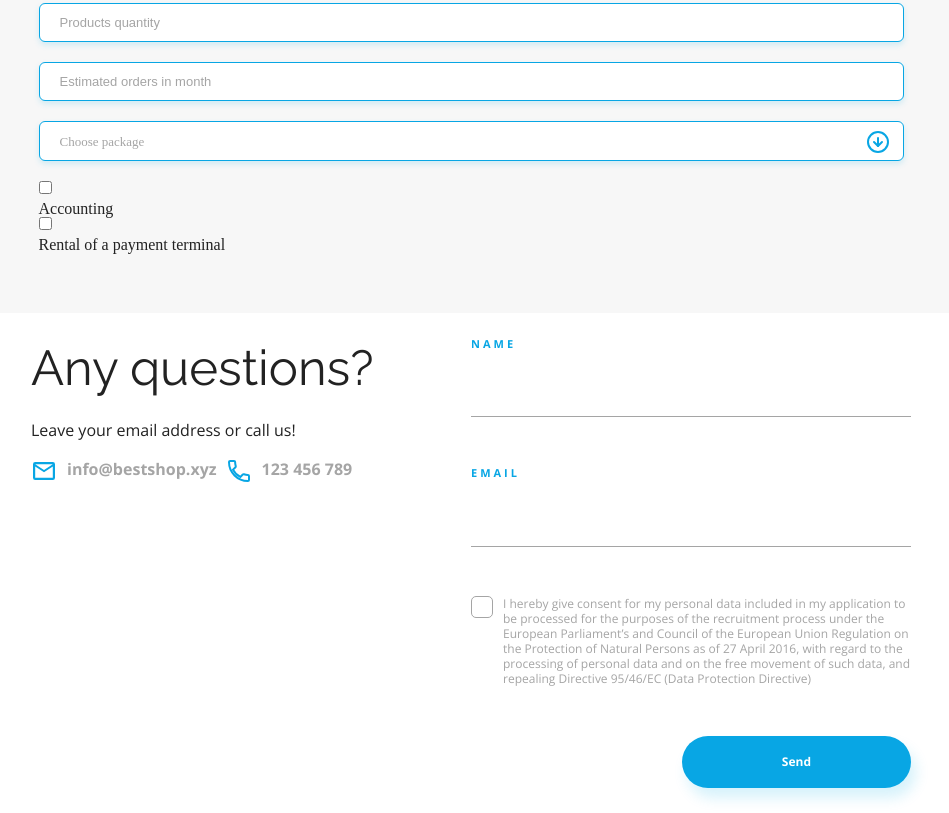
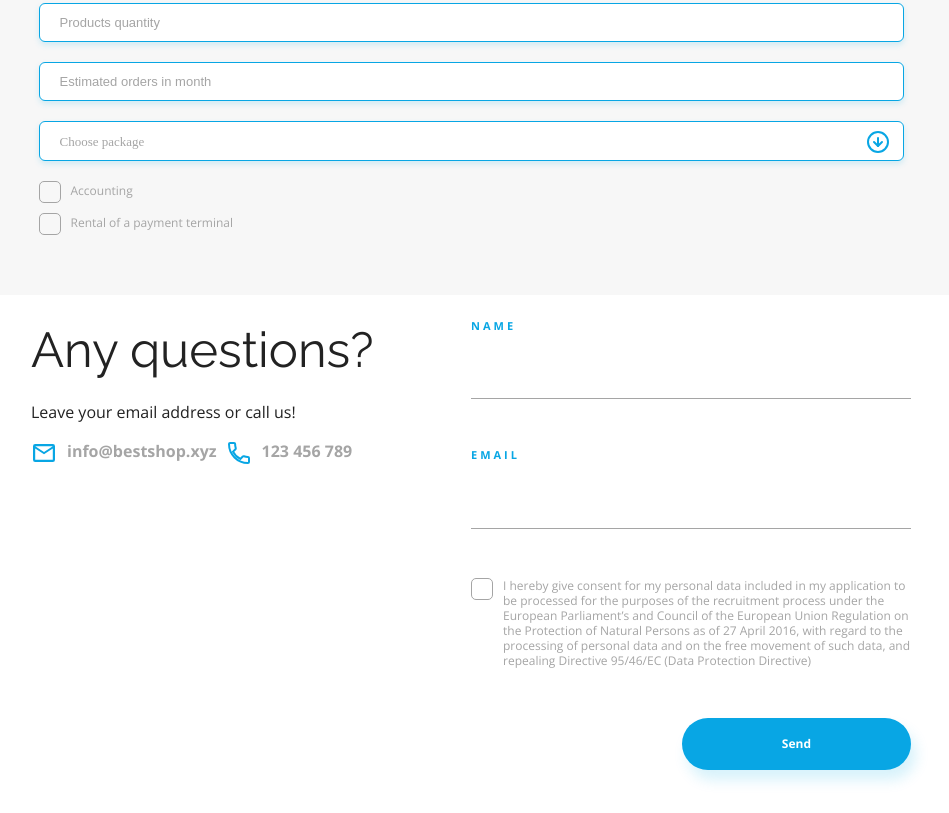
Before and after one commit to wiewiex/BestShop, a website: page index.html in a window 1280 px wide. Shown: the part 5526-6339 px from the top of the page, without its empty margins (169-1118 px from the left). Drawn offline with nearby package versions, Linux system fonts and the light colour scheme; files whose address does not match are found by name.

Commit message:
naprawienie problemów ze stylami w nowej sekcji calculator

```diff
--- a/index.html
+++ b/index.html
@@ -180,12 +180,12 @@
                     </ul>
                 </div>
                 <label class="form__checkbox">
-                    <input type="checkbox" id="accounting"/>
+                    <input type="checkbox" class="custom_checkbox" id="accounting"/>
                     <span class="checkbox"></span>
                     <p class="consent__text">Accounting</p>
                 </label>
                 <label class="form__checkbox">
-                    <input type="checkbox" id="terminal"/>
+                    <input type="checkbox" class="custom_checkbox" id="terminal"/>
                     <span class="checkbox"></span>
                     <p class="consent__text">Rental of a payment terminal</p>
                 </label>
--- a/scss/elements/_calculator.scss
+++ b/scss/elements/_calculator.scss
@@ -111,8 +111,16 @@
   }
 
   .form__checkbox {
+    display: flex;
+    margin-bottom: 10px;
+    input {
+      display: none;
+    }
     .consent__text {
       padding-top: 4px;
+      font-size: 12px;
+      font-family: $font-open-sans;
+      color: $color-grey;
     }
   }
 
```
Also changed, not shown: css/main.css, 1 other file.
